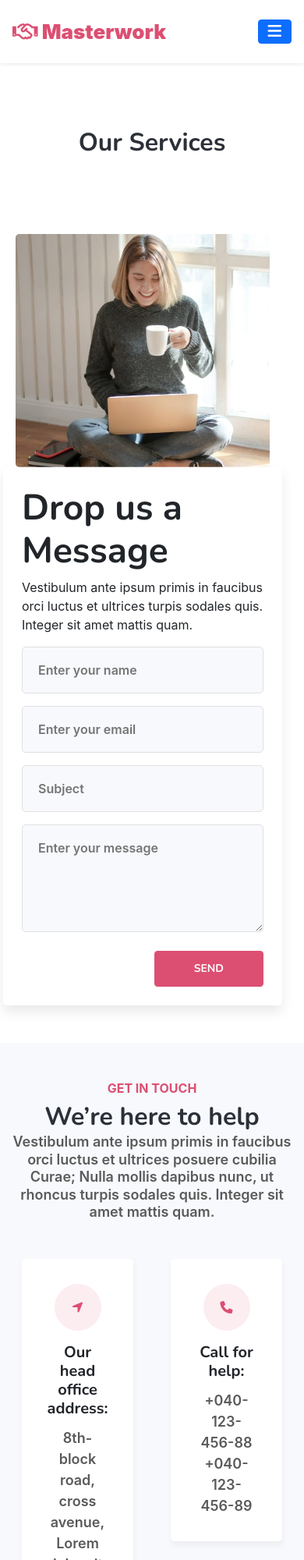
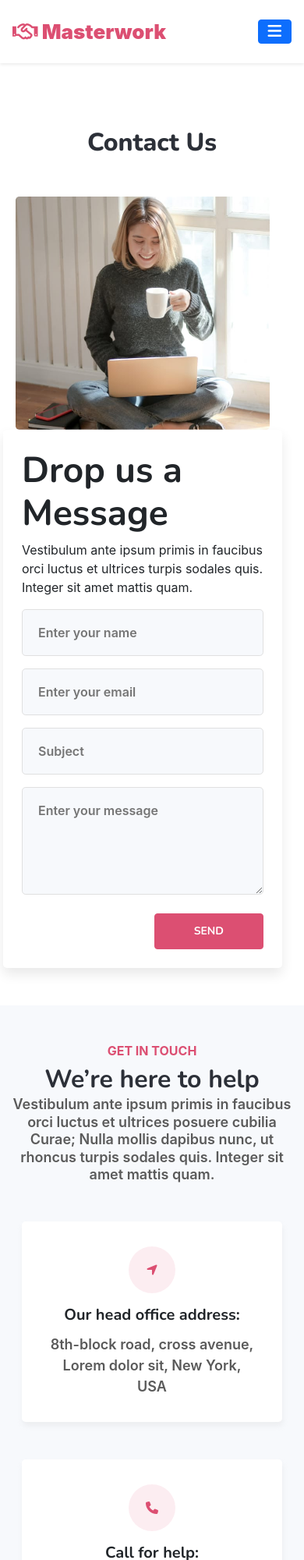
Before and after one commit to trongtruong2509/Capstone_1, a plain HTML site: page pages/contact.html in a window 390 px wide. Shown: the top 2000 px of the page at 78% size. Drawn offline with nearby package versions, Linux system fonts and the light colour scheme; files that its build step writes are made by us from their sources.

Commit message:
update responsive for website

```diff
--- a/pages/contact.html
+++ b/pages/contact.html
@@ -59,10 +59,10 @@
     <section class="contact-us">
         <div class="container mt-4 py-5">
             <div class="title-section text-center mb-5">
-                <h3>Our Services</h3>
+                <h3>Contact Us</h3>
             </div>
-            <div class="content row w-100 pt-5">
-                <div class="col-lg-6 col-12 px-3">
+            <div class="content row w-100 pt-lg-5">
+                <div class="col-lg-6 col-12 px-3 text-center">
                     <img src="/src/img/contact.jpg" alt="Contact Img" class="img-fluid rounded-3">
                 </div>
                 <div class="content-right col-lg-6 col-12 p-4 rounded-3">
@@ -90,7 +90,7 @@
                 <p>Vestibulum ante ipsum primis in faucibus orci luctus et ultrices posuere cubilia Curae; Nulla mollis dapibus nunc, ut rhoncus turpis sodales quis. Integer sit amet mattis quam.</p>
             </div>
             <div class="row">
-                <div class="col px-4">
+                <div class="col-lg-4 col-12 mb-5 mb-lg-0 px-4">
                     <div class="item bg-white text-center rounded-3">
                         <div class="icon pb-3">
                             <i class="fa fa-location-arrow"></i>
@@ -102,7 +102,7 @@
                         </div>
                     </div>
                 </div>
-                <div class="col px-4">
+                <div class="col-lg-4 col-12 mb-5 mb-lg-0 px-4">
                     <div class="item bg-white text-center rounded-3">
                         <div class="icon pb-3">
                             <i class="fa fa-phone"></i>
@@ -114,7 +114,7 @@
                         </div>
                     </div>
                 </div>
-                <div class="col px-4">
+                <div class="col-lg-4 col-12  px-4">
                     <div class="item bg-white text-center rounded-3">
                         <div class="icon pb-3">
                             <i class="fa fa-envelope-open"></i>
--- a/scss/pages/contact.scss
+++ b/scss/pages/contact.scss
@@ -4,6 +4,10 @@
 
 .contact-us {
     padding-top: 90px;
+
+    h3 {
+        font-weight: $text-extraBold;
+    }
 
     .content-right {
         background-color: $white;
```
